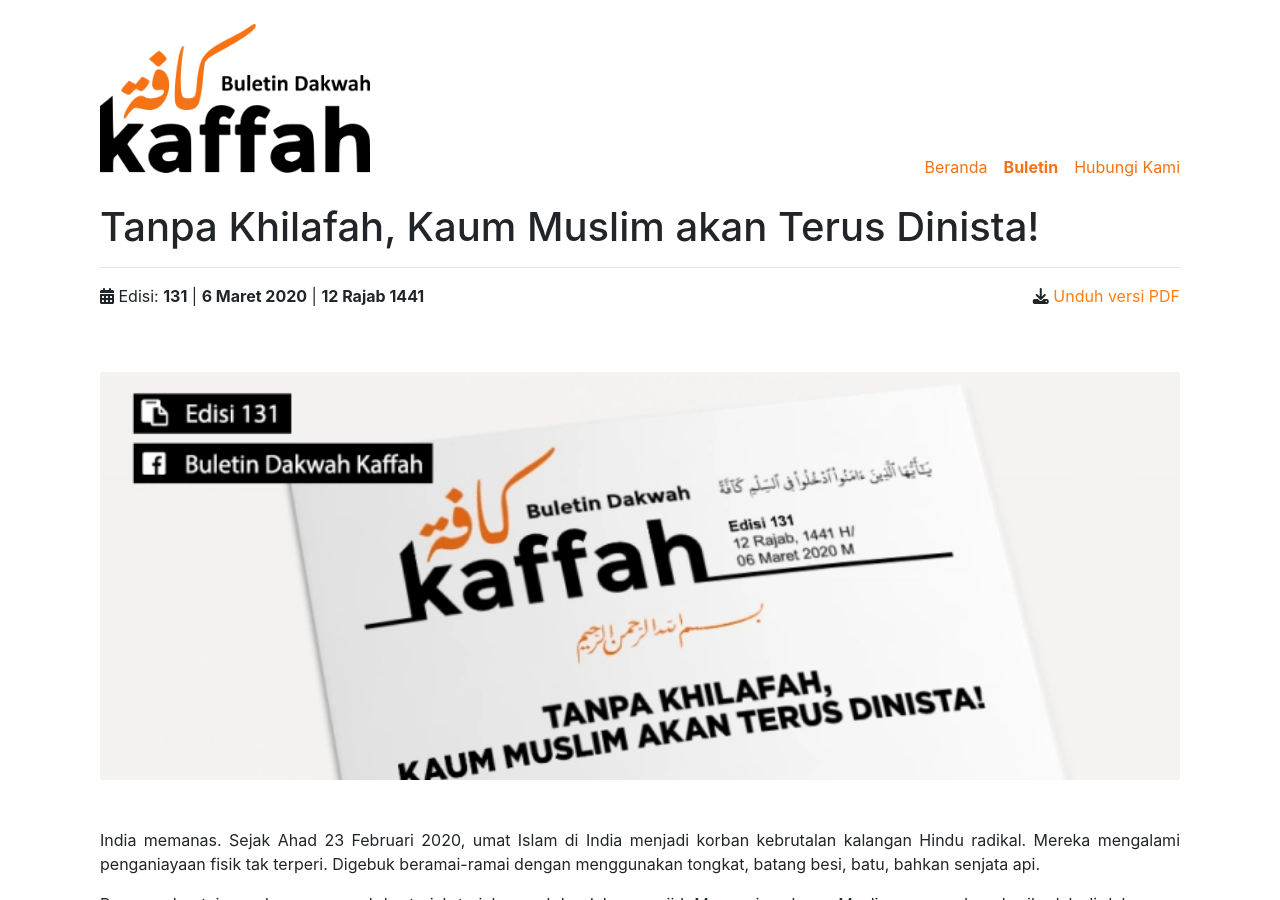
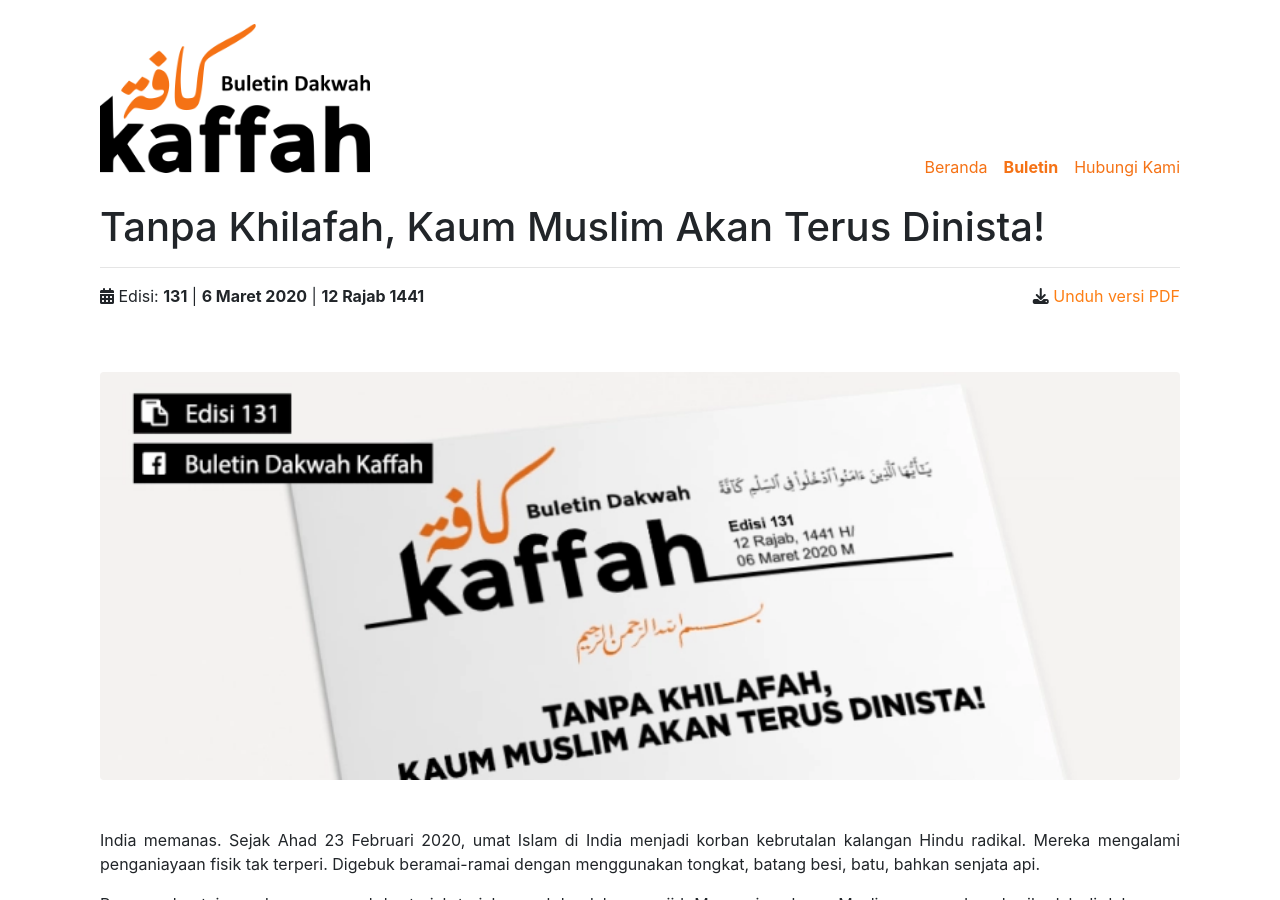
Before and after one commit to bandithijo/buletin-dakwah-kaffah, a Jekyll site: the page built from _posts/2020/2020-03-06-tanpa-khilafah-kaum-muslim-akan-terus-dinista.md, in a window 1280 px wide and 900 px high. Built offline with Jekyll 4.4.1, drawn with Linux system fonts in a browser that asks for light colours; nearby versions of some CDN libraries.

Commit message:
Fix beberapa judul

```diff
--- a/_posts/2020/2020-03-06-tanpa-khilafah-kaum-muslim-akan-terus-dinista.md
+++ b/_posts/2020/2020-03-06-tanpa-khilafah-kaum-muslim-akan-terus-dinista.md
@@ -1,6 +1,6 @@
 ---
 layout: post
-title: "Tanpa Khilafah, Kaum Muslim akan Terus Dinista!"
+title: "Tanpa Khilafah, Kaum Muslim Akan Terus Dinista!"
 date: 2020-03-06
 datem: "6 Maret 2020"
 dateh: "12 Rajab 1441"
```
Also changed, not shown: _posts/2020/2020-04-03-wabah-corona-di-mana-peran-negara.md (+1 -1 lines), assets/images/cover/136.jpg (added).
